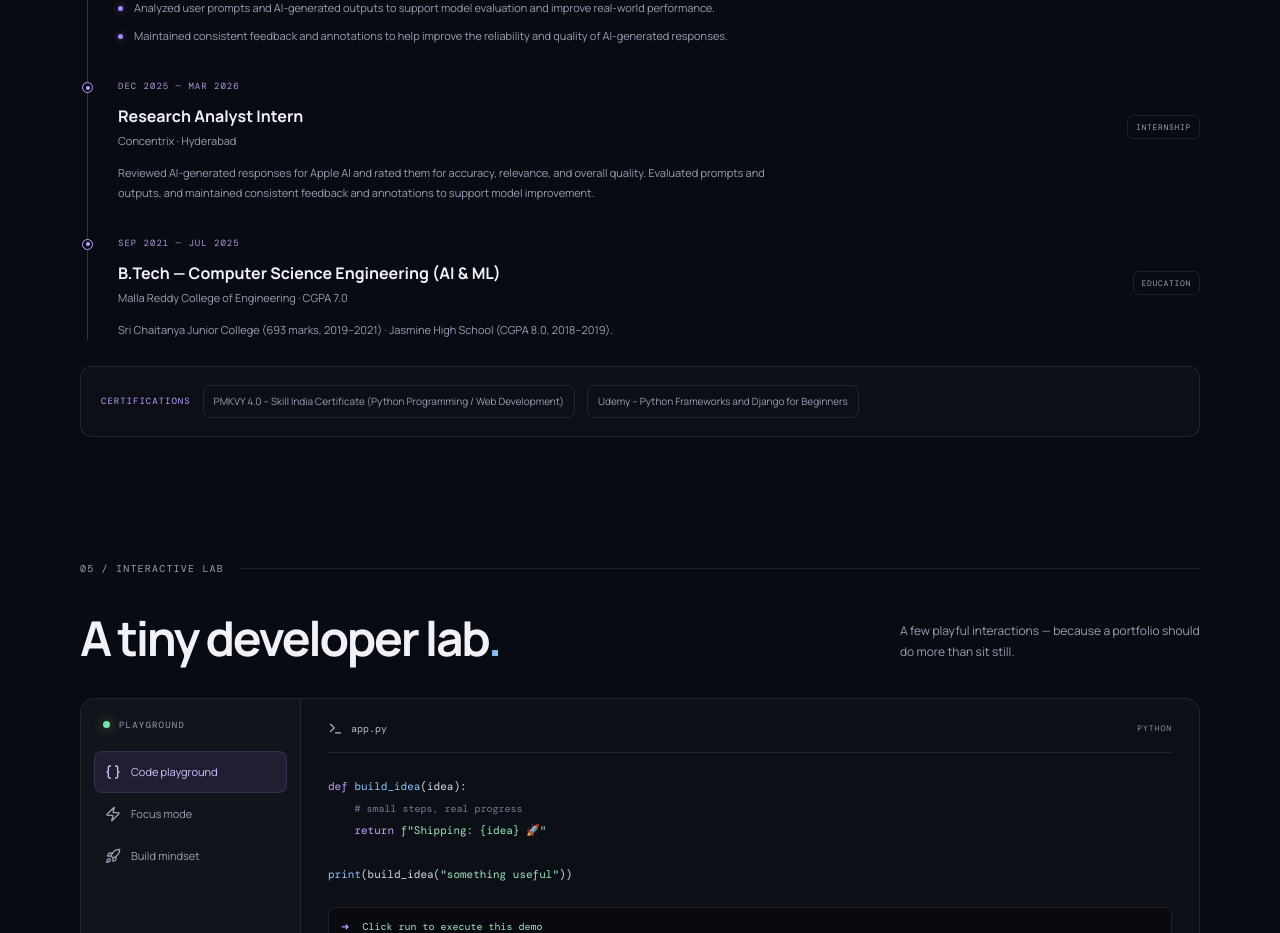
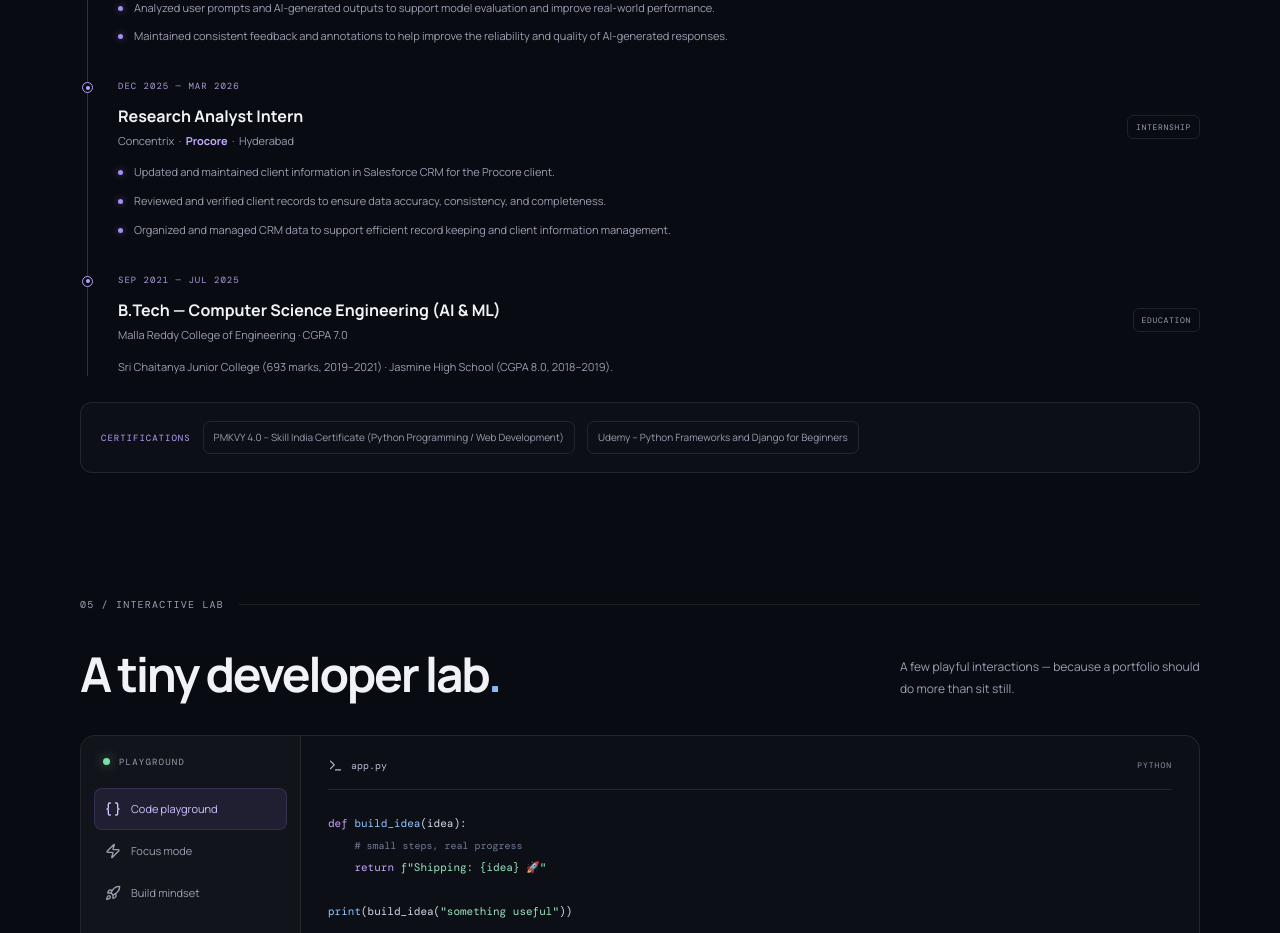
Before and after one commit to ramsivaji/myprofile, a React (Vite) app: page / in a window 1280 px wide. Shown: the part 3360-4293 px from the top of the page. Built offline with nearby package versions, Linux system fonts and the light colour scheme.

Commit message:
update: Research Analyst Intern — add Procore client and CRM bullet points

```diff
--- a/src/main.jsx
+++ b/src/main.jsx
@@ -195,7 +195,7 @@ function App() {
                 <li>Maintained consistent feedback and annotations to help improve the reliability and quality of AI-generated responses.</li>
               </ul>
             </Reveal>
-            <Reveal delay={.1} className="timeline-item"><div className="timeline-marker"><span /></div><div className="timeline-date">DEC 2025 — MAR 2026</div><div className="timeline-main"><div><h3>Research Analyst Intern</h3><p className="timeline-org">Concentrix · Hyderabad</p></div><span className="timeline-pill">INTERNSHIP</span></div><p className="timeline-description">Reviewed AI-generated responses for Apple AI and rated them for accuracy, relevance, and overall quality. Evaluated prompts and outputs, and maintained consistent feedback and annotations to support model improvement.</p></Reveal>
+            <Reveal delay={.1} className="timeline-item"><div className="timeline-marker"><span /></div><div className="timeline-date">DEC 2025 — MAR 2026</div><div className="timeline-main"><div><h3>Research Analyst Intern</h3><p className="timeline-org">Concentrix &nbsp;·&nbsp; <span className="timeline-client">Procore</span> &nbsp;·&nbsp; Hyderabad</p></div><span className="timeline-pill">INTERNSHIP</span></div><ul className="timeline-bullets"><li>Updated and maintained client information in Salesforce CRM for the Procore client.</li><li>Reviewed and verified client records to ensure data accuracy, consistency, and completeness.</li><li>Organized and managed CRM data to support efficient record keeping and client information management.</li></ul></Reveal>
             <Reveal delay={.12} className="timeline-item"><div className="timeline-marker"><span /></div><div className="timeline-date">SEP 2021 — JUL 2025</div><div className="timeline-main"><div><h3>B.Tech — Computer Science Engineering (AI & ML)</h3><p className="timeline-org">Malla Reddy College of Engineering · CGPA 7.0</p></div><span className="timeline-pill">EDUCATION</span></div><p className="timeline-description">Sri Chaitanya Junior College (693 marks, 2019–2021) · Jasmine High School (CGPA 8.0, 2018–2019).</p></Reveal>
           </div>
           <div className="certifications-strip"><span className="certification-label">CERTIFICATIONS</span><span>PMKVY 4.0 – Skill India Certificate (Python Programming / Web Development)</span><span>Udemy – Python Frameworks and Django for Beginners</span></div>
```
